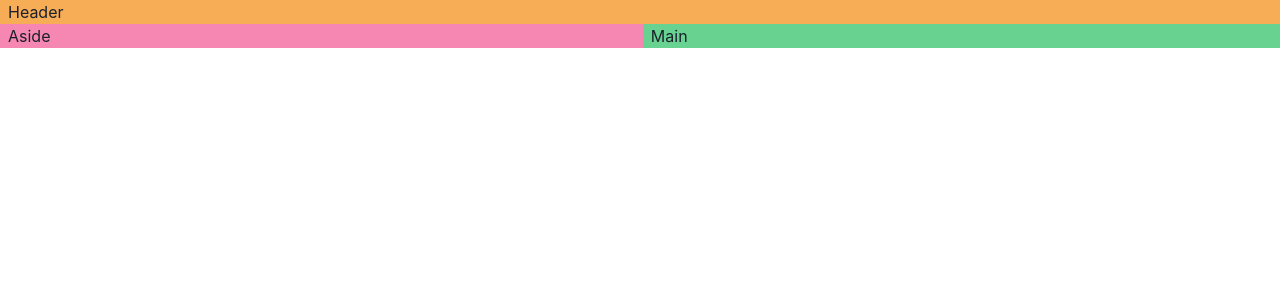
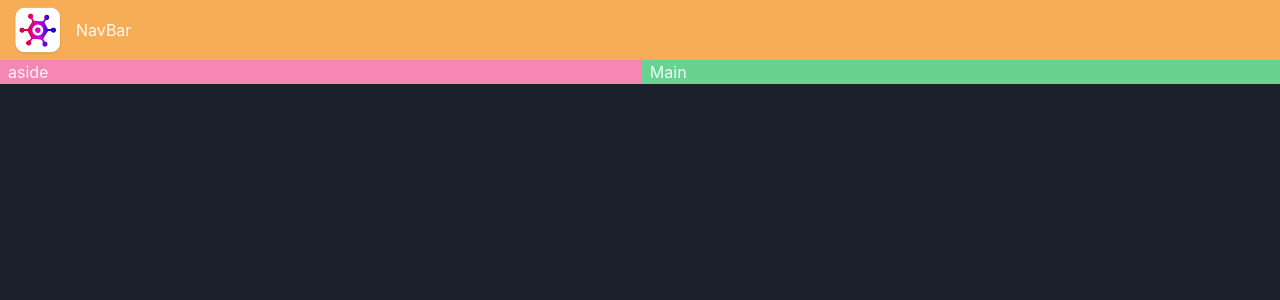
Before and after one commit to MikkelSandell/rawg-2025-spring, a React (Vite) app in the folder rawg-client/: page / in a window 1280 px wide. Shown: the top 300 px of the page. Built offline with nearby package versions, Linux system fonts and the light colour scheme.

Commit message:
made stuff

```diff
--- a/rawg-client/src/App.tsx
+++ b/rawg-client/src/App.tsx
@@ -1,27 +1,27 @@
-import { Grid, GridItem, Show } from "@chakra-ui/react"
+import { Grid, GridItem, Show } from "@chakra-ui/react";
+import NavBar from "./components/NavBar";
 
 function App() {
-
   return (
     <Grid
       templateAreas={{
         base: `"header" "main"`,
-                  lg :`"header header" "aside main"`,
+        lg: `"header header" "aside main"`,
       }}
     >
-  <GridItem pl='2' bg='orange.300' area={'header'}>
-    Header
+      <GridItem pl="2" bg="orange.300" area={"header"}>
+        <NavBar />
       </GridItem>
       <Show above="lg">
-  <GridItem pl='2' bg='pink.300' area={'aside'}>
-    Aside
+        <GridItem pl="2" bg="pink.300" area={"aside"}>
+          aside
         </GridItem>
       </Show>
-  <GridItem pl='2' bg='green.300' area={'main'}>
+      <GridItem pl="2" bg="green.300" area={"main"}>
         Main
       </GridItem>
     </Grid>
-  )
+  );
 }
 
-export default App
+export default App;
--- /dev/null
+++ b/rawg-client/src/components/NavBar.tsx
@@ -0,0 +1,13 @@
+import { HStack, Image, Text } from "@chakra-ui/react";
+import logo from "../assets/logo.webp";
+
+const NavBar = () => {
+  return (
+    <HStack>
+      <Image src={logo} boxSize="60px" />
+      <Text>NavBar</Text>
+    </HStack>
+  );
+};
+
+export default NavBar;
--- a/rawg-client/src/main.tsx
+++ b/rawg-client/src/main.tsx
@@ -1,11 +1,13 @@
 import React from 'react'
 import ReactDOM from 'react-dom/client'
 import App from './App'
-import { ChakraProvider } from '@chakra-ui/react'
+import { ChakraProvider, ColorModeScript} from '@chakra-ui/react'
+import theme from './theme'
 
 ReactDOM.createRoot(document.getElementById('root') as HTMLElement).render(
   <React.StrictMode>
-    <ChakraProvider>
+    <ChakraProvider theme={theme}>
+    <ColorModeScript initialColorMode={theme.config.initialColorMode} />
     <App />
     </ChakraProvider>
   </React.StrictMode>,
--- /dev/null
+++ b/rawg-client/src/theme.ts
@@ -0,0 +1,14 @@
+// theme.js
+
+// 1. import `extendTheme` function
+import { extendTheme } from '@chakra-ui/react'
+
+// 2. Add your color mode config
+const config = {
+  initialColorMode: 'dark',
+}
+
+// 3. extend the theme
+const theme = extendTheme({ config })
+
+export default theme
```
Also changed, not shown: rawg-client/src/assets/logo.webp (added). Lines whose indentation alone changed are shown as unchanged.
